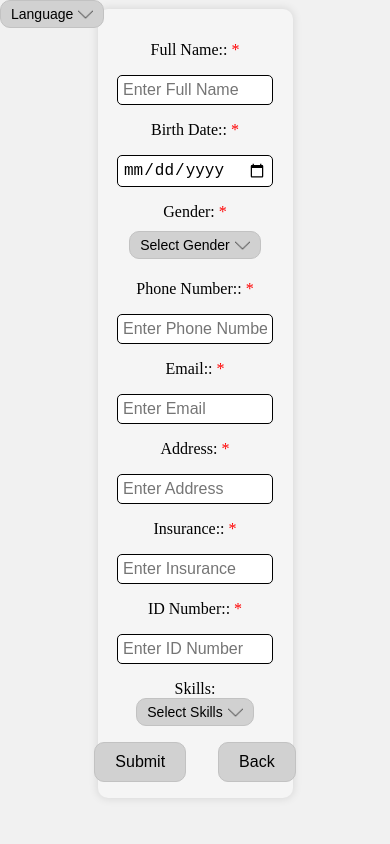
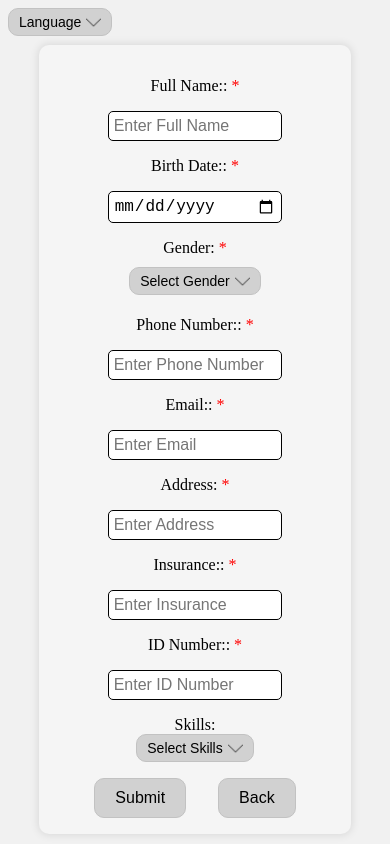
Before and after one commit to mohammadabk2/Beit-Hanina-Community-Center-Vol-App, a React (Create React App) app in the folder client/: page /sign-up in a window 390 px wide. Built offline with nearby package versions, Linux system fonts and the light colour scheme.

Commit message:
makes all containers responsive

```diff
--- a/client/src/App.css
+++ b/client/src/App.css
@@ -15,19 +15,19 @@
   display: flex;
   align-items: center;
   justify-content: center;
+  flex-wrap: wrap;
 }
 
 /*Gives container slight shadow */
 .smooth-shadow-box,
 .dropdown-menu {
-  /* box-shadow: 0 0.625rem 0.9375rem 0.3125rem var(--common-colour-3); */
   box-shadow: 0 0 0.5rem 0.0625rem var(--common-colour-3);
 }
 
 /*Gives container white background that can resize */
 .sign-in-box {
   padding-top: 2rem;
-  width: 50vw;
+  width: 80vw;
   margin-top: 0.0625rem;
   border-radius: 0.625rem;
   background-color: var(--common-colour-1);
@@ -66,9 +66,8 @@
 
 /*Class for language button only */
 .language-button {
-  position: absolute;
-  top: 0;
-  left: 0;
+  margin-right: auto;
+  margin-bottom: 0.5rem;
   font-size: 0.875rem;
   background-color: var(--common-colour-1);
   border-radius: 0.625rem;
@@ -82,6 +81,11 @@
   margin: 1rem;
   padding: 0.3125rem;
   font-size: 1rem;
+  width: 70%;
+}
+
+/*Makes input field container responsive */
+.input-field-box {
   width: 80%;
 }
 
@@ -90,15 +94,10 @@ body {
 }
 
 /*Dropdown menu classes for styling */
-.dropdown {
-  display: inline-block;
-  position: relative;
-}
-
 .dropdown-toggle {
   font-size: 0.875rem;
   cursor: pointer;
-  margin: 0rem;
+  margin: 0rem !important;
 }
 
 .dropdown-menu {
@@ -152,6 +151,7 @@ input:focus {
   color: red;
 }
 
+/*General styling for skills */
 .skills {
   padding: 0.125rem 0.3125rem;
   align-content: center;
@@ -161,10 +161,12 @@ input:focus {
   margin: 0 0.625rem;
 }
 
+/*Styles event containers */
 .event-box {
   margin: 1rem;
   border-radius: 0.625rem;
   background-color: var(--common-colour-1);
+  width: 95%;
 }
 
 /*Adds line break to any container */
@@ -172,7 +174,6 @@ input:focus {
   border-color: #7c7c7c !important;
   border-width: 0.125rem !important;
   border-bottom: solid;
-
 }
 
 /*Resizes image in button, no need to add to any element */
@@ -213,3 +214,8 @@ input:focus {
   box-shadow: 0 0 0.5rem 0.0625rem var(--common-colour-3);
   background-color: #dddddd;
 }
+
+.scroll-box1 {
+  width: 90vw;
+  max-width: 40.4375rem;
+}
--- a/client/src/App.js
+++ b/client/src/App.js
@@ -41,20 +41,18 @@ function App() {
 
   return (
     <div className="app flex-box flex-column">
-      <div className="drop-down">
       <DropDownMenu
         className="language-button"
         text={t("ln")}
         options={lnOptions}
       />
-      </div>
       <header className="app-header">
         <h1>{t("name")}</h1>
       </header>
       <main>
         <div className="sign-in-box flex-box flex-column smooth-shadow-box">
           <h1>{t("welcome")}</h1>
-          <div className="input-field-box flex-container">
+          <div className="input-field-box">
             <DynamicInput
               className="input-field"
               type="text"
@@ -72,17 +70,21 @@ function App() {
               placeholder={t("password-placeholder")}
             />
           </div>
-          <div className="button-box flex-container">
+          <div className="flex-box">
+            <div>
               <DynamicButton
                 className="button"
                 onClick={signIn}
                 text={t("sign-in")}
               />
+            </div>
+            <div>
               <DynamicButton
                 className="button"
                 onClick={signUp}
                 text={t("sign-up")}
               />
+            </div>
           </div>
         </div>
       </main>
--- a/client/src/components/EventItem.js
+++ b/client/src/components/EventItem.js
@@ -37,7 +37,7 @@ const EventItem = ({ name, desc, className, style, req }) => {
         </div>
       </div>
       <div className="flex-box">
-        <div>
+        <div className="flex-box">
           <DynamicButton
             className="button button-small"
             text={t("join")}
--- a/client/src/pages/HomePage/HomeVolunteer.js
+++ b/client/src/pages/HomePage/HomeVolunteer.js
@@ -68,8 +68,13 @@ function HomeVolunteer() {
   };
 
   return (
-    <div className="app flex-box">
-      <div className="flex-column">
+    <div className="app flex-box flex-column">
+      <DropDownMenu
+        className="language-button"
+        text={t("ln")}
+        options={lnOptions}
+      />
+      <div className="scroll-box1">
         <div className="flex-box line-break top-scroll-box1">
           <div>
             <DynamicButton
@@ -95,13 +100,6 @@ function HomeVolunteer() {
             />
           </div>
         </div>
-        <div>
-          <DropDownMenu
-            className="language-button"
-            text={t("ln")}
-            options={lnOptions}
-          />
-        </div>
         <div className="flex-box flex-column bottom-scroll-box1">{renderEventItems(events)}</div>
       </div>
     </div>
--- a/client/src/pages/SignUpPage/SignUp.js
+++ b/client/src/pages/SignUpPage/SignUp.js
@@ -83,17 +83,15 @@ function SignUpPage() {
   ];
 
   return (
-    <div>
-      <div className="drop-down">
-        <DropDownMenu
-          className="language-button"
-          text={tsignup("ln")}
-          options={lnOptions}
-        />
-      </div>
-      <div className="flex-box">
-        <form onSubmit={handleSubmit} className="sign-in-box smooth-shadow-box">
-          <div className="flex-box flex-column">
+    <div className="flex-box flex-column">
+      <DropDownMenu
+        className="language-button"
+        text={tsignup("ln")}
+        options={lnOptions}
+      />
+      <div>
+        <form onSubmit={handleSubmit} className="sign-in-box smooth-shadow-box flex-box flex-column">
+          <div className="flex-box flex-column input-field-box">
             <div>
               <label> {tsignup("fullName")}: </label>
               <label className="red-star">*</label>
@@ -108,7 +106,7 @@ function SignUpPage() {
             />
           </div>
 
-          <div className="flex-box flex-column">
+          <div className="flex-box flex-column input-field-box">
             <div>
               <label>{tsignup("birthDate")}: </label>
               <label className="red-star">*</label>
@@ -122,7 +120,7 @@ function SignUpPage() {
             />
           </div>
 
-          <div className="flex-box flex-column">
+          <div className="flex-box flex-column input-field-box">
             <div>
               <label>{tsignup("gender")} </label>
               <label className="red-star">*</label>
@@ -134,7 +132,7 @@ function SignUpPage() {
             />
           </div>
 
-          <div className="flex-box flex-column">
+          <div className="flex-box flex-column input-field-box">
             <div>
               <label>{tsignup("phoneNumber")}: </label>
               <label className="red-star">*</label>
@@ -151,7 +149,7 @@ function SignUpPage() {
             />
           </div>
 
-          <div className="flex-box flex-column">
+          <div className="flex-box flex-column input-field-box">
             <div>
               <label>{tsignup("email")}: </label>
               <label className="red-star">*</label>
@@ -166,7 +164,7 @@ function SignUpPage() {
             />
           </div>
 
-          <div className="flex-box flex-column">
+          <div className="flex-box flex-column input-field-box">
             <div>
               <label>{tsignup("address")}: </label>
               <label className="red-star">*</label>
@@ -181,7 +179,7 @@ function SignUpPage() {
             />
           </div>
 
-          <div className="flex-box flex-column">
+          <div className="flex-box flex-column input-field-box">
             <div>
               <label>{tsignup("insurance")}: </label>
               <label className="red-star">*</label>
@@ -196,7 +194,7 @@ function SignUpPage() {
             />
           </div>
 
-          <div className="flex-box flex-column">
+          <div className="flex-box flex-column input-field-box">
             <div>
               <label>{tsignup("idNumber")}: </label>
               <label className="red-star">*</label>
@@ -211,7 +209,7 @@ function SignUpPage() {
             />
           </div>
 
-          <div className="flex-box flex-column">
+          <div className="flex-box flex-column input-field-box">
             <div>
               <label>{tsignup("skills")}: </label>
             </div>
```
Also changed, not shown: client/src/icons/language_icon.jpg (added). Lines whose indentation alone changed are shown as unchanged.
